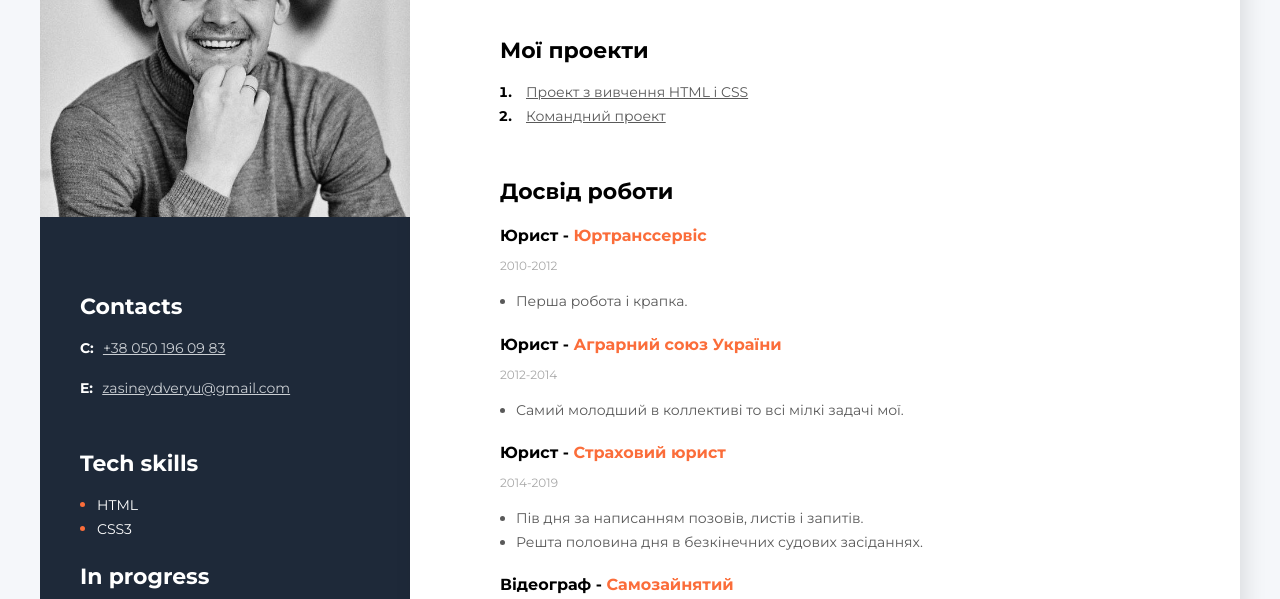
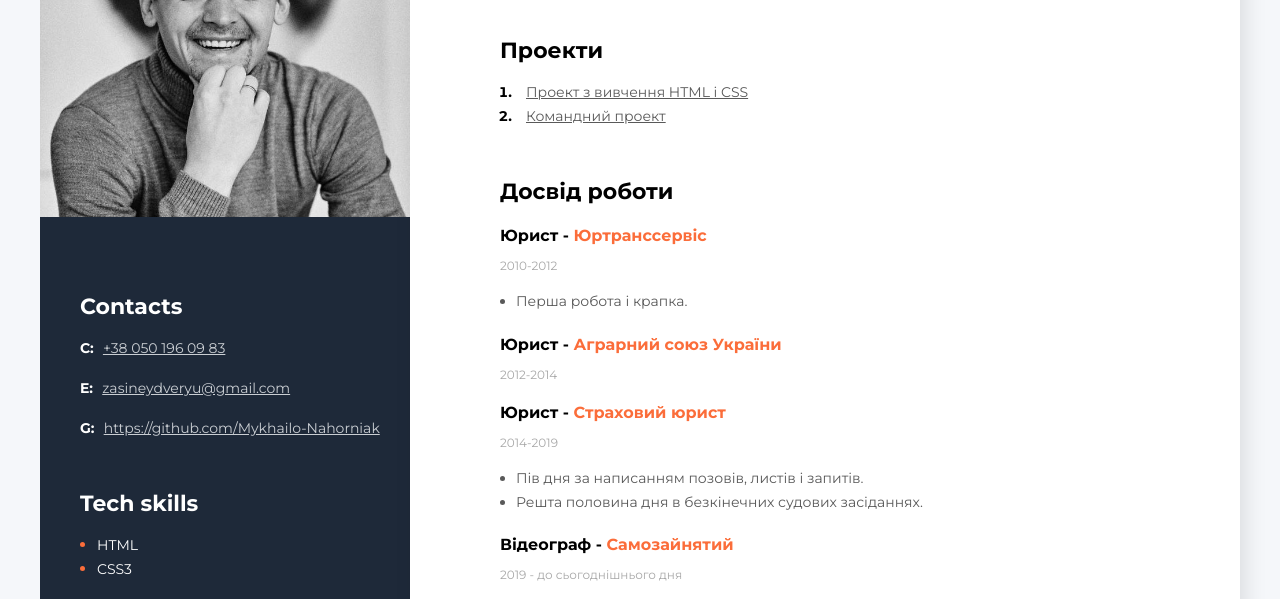
Before and after one commit to Mykhailo-Nahorniak/cv, a plain HTML site: page index.html in a window 1280 px wide. Shown: the part 201-800 px from the top of the page. Drawn offline with Linux system fonts and the light colour scheme.

Commit message:
фвв пше дштл

```diff
--- a/index.html
+++ b/index.html
@@ -25,7 +25,7 @@
             </div>
             <!-- Projects -->
             <div class="projects">
-                <h3 class="title">Мої проекти</h3>
+                <h3 class="title">Проекти</h3>
                 <ol class="projects-list">
                     <li class="project-item">
                         <span class="project">
@@ -58,9 +58,6 @@
                 <div>
                     <h4 class="position">Юрист - <span class="organization">Аграрний союз України</span></h4>
                     <p class="period">2012-2014</p>
-                    <ul class="work-list">
-                        <li class="work-list-item">Самий молодший в коллективі то всі мілкі задачі мої.</li>
-                    </ul>
                 </div>
                 <!-- Company 3 -->
                 <div>
@@ -108,6 +105,10 @@
                         <span class="contact-type">E:</span>
                         <a class="contact-link" href="mailto:zasineydveryu@gmail.com">zasineydveryu@gmail.com</a>
                     </p>
+                    <span class="contact-type">G:</span>
+                    <a class="contact-link"
+                        href="https://github.com/Mykhailo-Nahorniak">https://github.com/Mykhailo-Nahorniak</a>
+                    </p>
                 </div>
             </div>
             <!-- Tech skills -->
```
